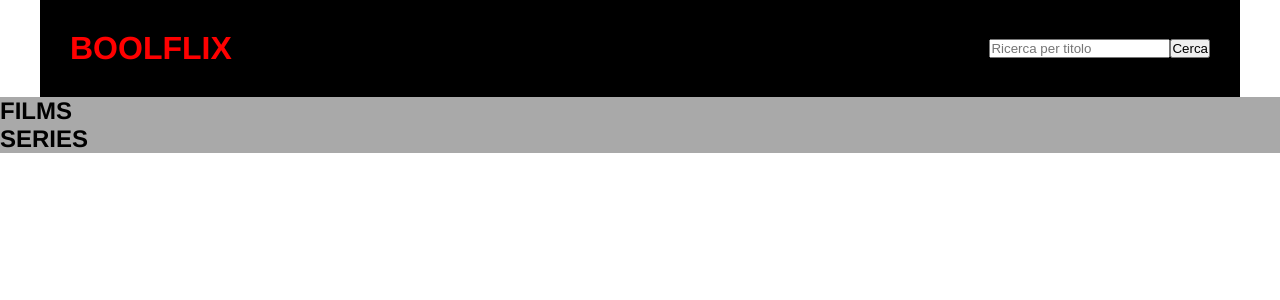
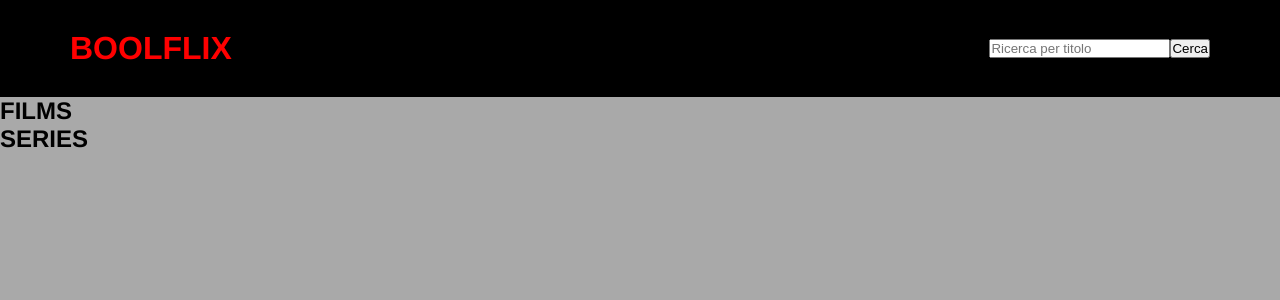
Before and after one commit to Santoni92/vue-boolflix, a Vue app: page / in a window 1280 px wide. Shown: the top 300 px of the page. Built offline with nearby package versions, Linux system fonts and the light colour scheme.

Commit message:
data altezza di 100vh all'App.vue ed come sfondo quello che deve avere l'header;al MainComponent dato flex-grow-1 così da fargli prendere lo spazio rimanente nella web app ed aggiunta la proprietà overflow-y:auto cosicché il contenuto sia scrollabile solamente all'inetrno del MainComponent

```diff
--- a/src/App.vue
+++ b/src/App.vue
@@ -74,5 +74,9 @@ export default {
   font-family: Avenir, Helvetica, Arial, sans-serif;
   -webkit-font-smoothing: antialiased;
   -moz-osx-font-smoothing: grayscale;
+   background-color:black;
+   height:100vh;
+   display:flex;
+   flex-direction:column;
 }
 </style>
--- a/src/components/HeaderComponent.vue
+++ b/src/components/HeaderComponent.vue
@@ -23,7 +23,7 @@ data(){
 
 <style lang="scss" scoped>
 .container{
-    background-color:black;
+    width:100%;
     max-width:1200px;
     margin: 0 auto;
     padding:30px;
--- a/src/components/MainComponent.vue
+++ b/src/components/MainComponent.vue
@@ -25,5 +25,7 @@ export default {
 <style scoped>
 main{
   background-color: darkgray;
+  flex-grow:1;
+  overflow-y:auto;
 }
 </style>
```
